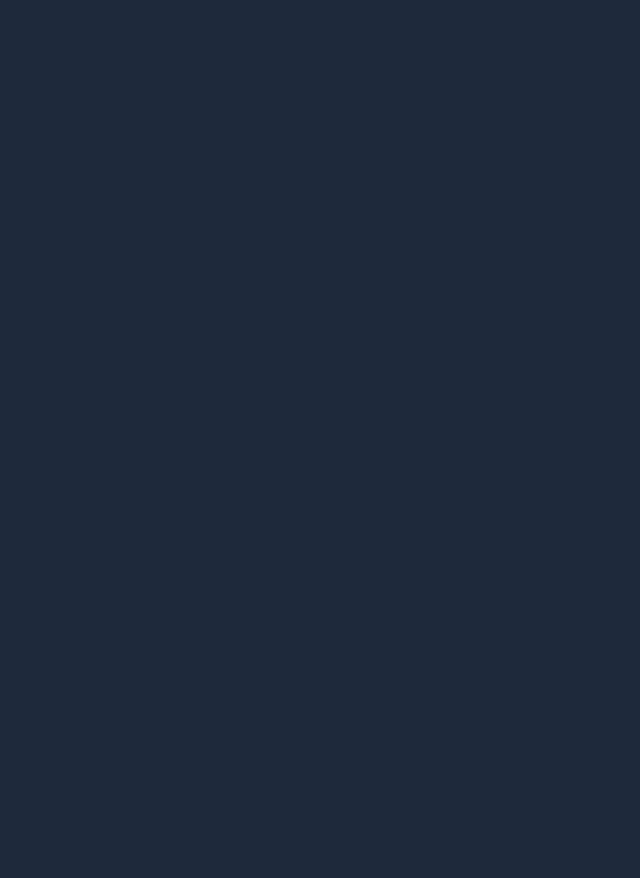
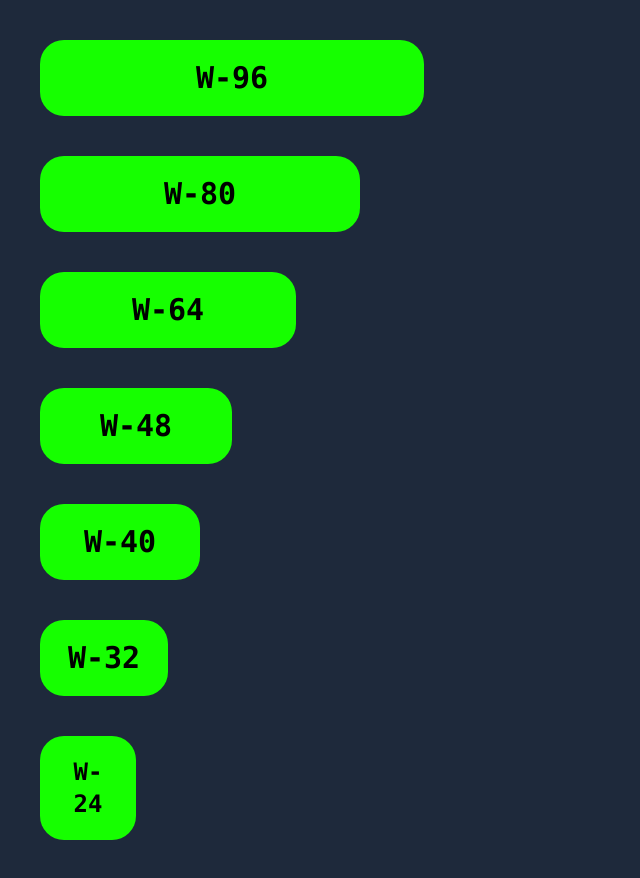
Before and after one commit to dgutierrez21/Learning-Tailwind-CSS, a website: page src/08-Dimensionamiento/01-width/index.html in a window 1280 px wide. Shown: the whole page, without its empty margins (0-640 px from the left). Before the commit the page ends 800 px from the top, so only its background shows below. Drawn offline with nearby package versions, Linux system fonts and the light colour scheme; files that its build step writes are made by us from their sources.

Commit message:
Anchos fijos

```diff
--- a/src/08-Dimensionamiento/01-width/Width.txt
+++ b/src/08-Dimensionamiento/01-width/Width.txt
@@ -10,3 +10,8 @@ w-1.5  |  width: 0.375rem; /* 6px */
 w-2  |  width: 0.5rem; /* 8px */
 w-2.5  |  width: 0.625rem; /* 10px */
 w-3  |  width: 0.75rem; /* 12px */
+
+Anchos fijos
+Utilice w-{number} o w-px para establecer un elemento en un ancho fijo.
+
+...
--- a/src/08-Dimensionamiento/01-width/index.html
+++ b/src/08-Dimensionamiento/01-width/index.html
@@ -7,9 +7,41 @@
     <link href="../../../dist/output.css" rel="stylesheet" />
     <title>Document</title>
   </head>
-  <body
-    class="p-10 bg-slate-800 flex items-start justify-center gap-10 flex-wrap"
-  >
-
+  <body class="p-10 bg-slate-800 space-y-10">
+    <div
+      class="bg-[#16FF00] font-mono font-bold uppercase text-3xl text-center p-5 rounded-3xl w-96"
+    >
+      w-96
+    </div>
+    <div
+      class="bg-[#16FF00] font-mono font-bold uppercase text-3xl text-center p-5 rounded-3xl w-80"
+    >
+      w-80
+    </div>
+    <div
+      class="bg-[#16FF00] font-mono font-bold uppercase text-3xl text-center p-5 rounded-3xl w-64"
+    >
+      w-64
+    </div>
+    <div
+      class="bg-[#16FF00] font-mono font-bold uppercase text-3xl text-center p-5 rounded-3xl w-48"
+    >
+      w-48
+    </div>
+    <div
+      class="bg-[#16FF00] font-mono font-bold uppercase text-3xl text-center p-5 rounded-3xl w-40"
+    >
+      w-40
+    </div>
+    <div
+      class="bg-[#16FF00] font-mono font-bold uppercase text-3xl text-center p-5 rounded-3xl w-32"
+    >
+      w-32
+    </div>
+    <div
+      class="bg-[#16FF00] font-mono font-bold uppercase text-2xl text-center p-5 rounded-3xl w-24"
+    >
+      w-24
+    </div>
   </body>
 </html>
```
